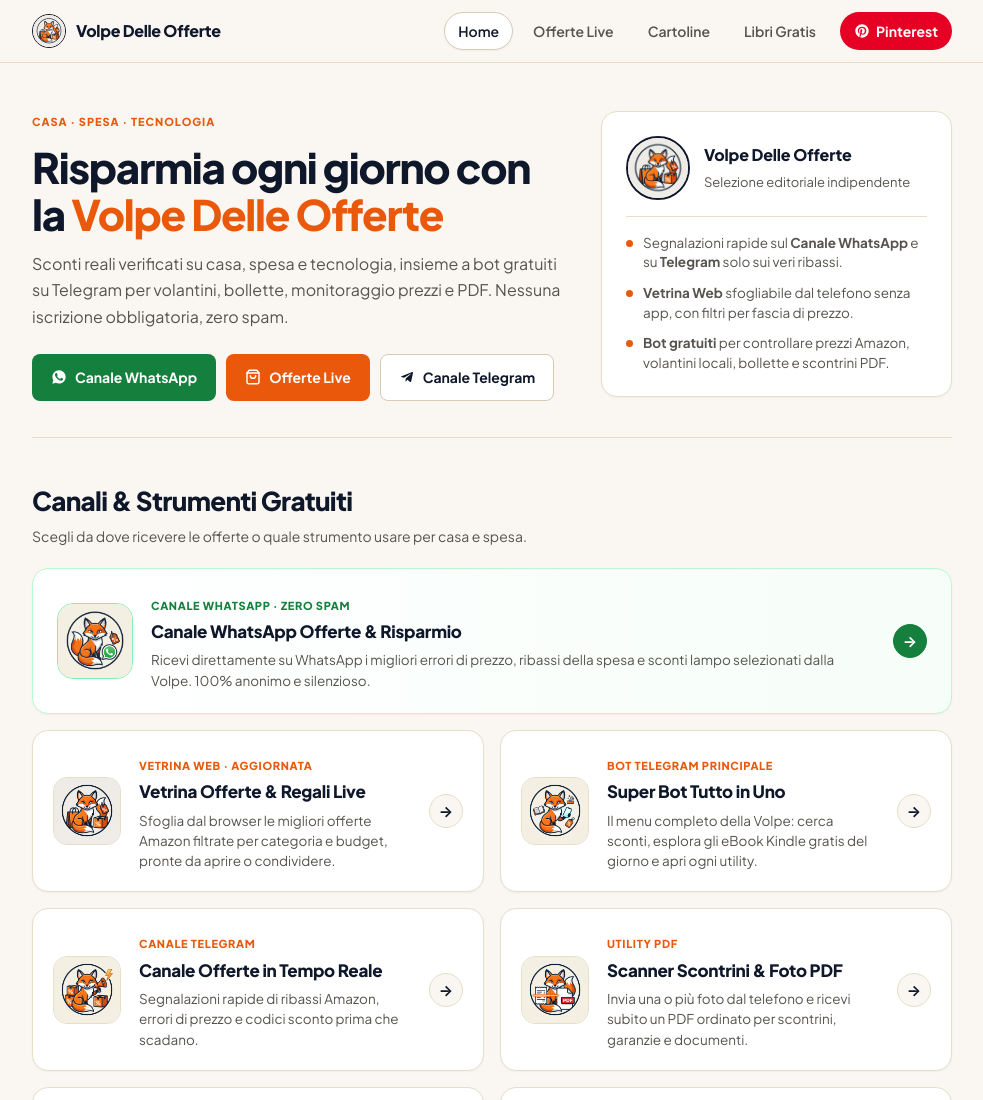
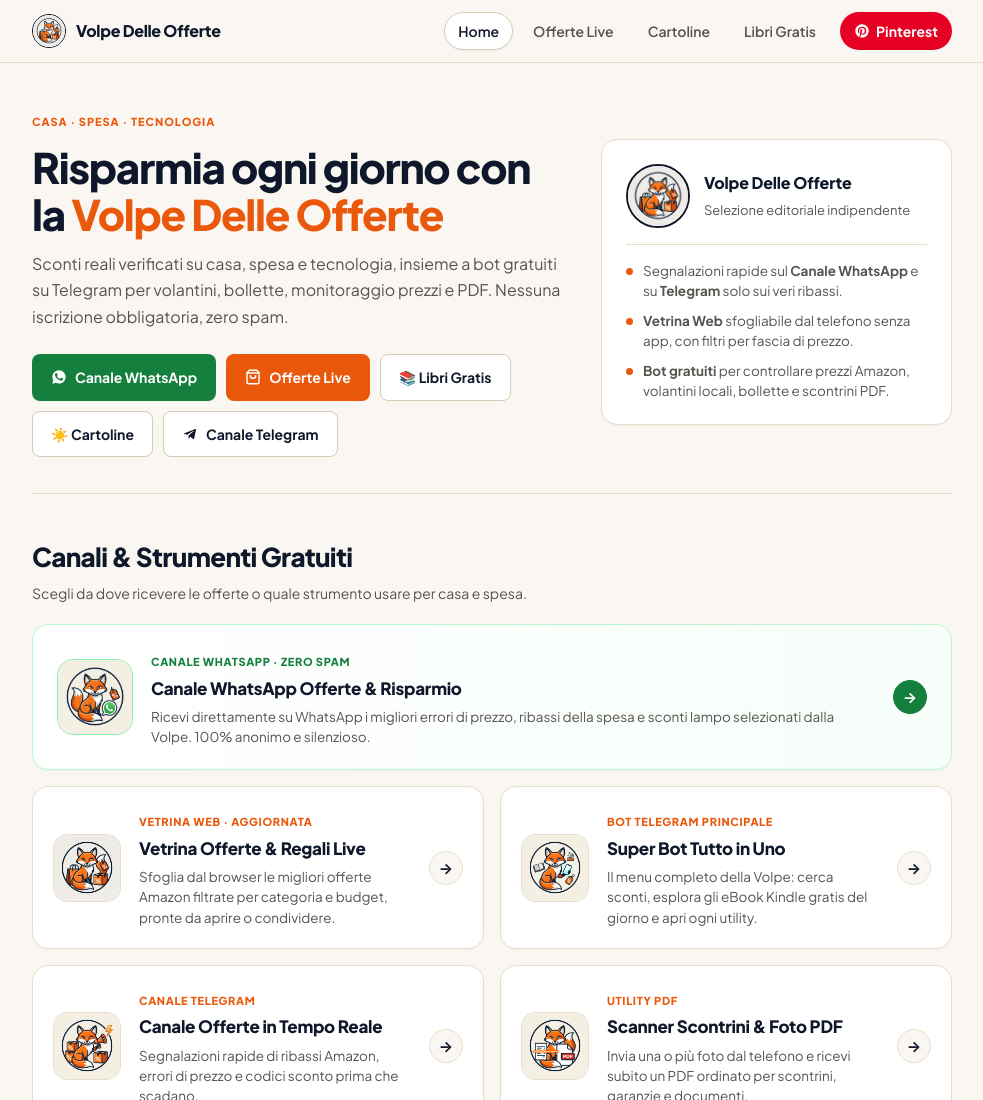
Before and after one commit to Alby-eheh/Alby-eheh.github.io, a plain HTML site: page index.html in a window 1280 px wide. Shown: the top 1100 px of the page, without its empty margins (148-1131 px from the left). Drawn offline with Linux system fonts and the light colour scheme.

Commit message:
Make homepage quick actions more intuitive and add top spacing

```diff
--- a/index.html
+++ b/index.html
@@ -473,6 +473,8 @@
               <svg class="icon-svg" viewBox="0 0 24 24" fill="none" stroke="currentColor" stroke-width="2.2" stroke-linecap="round" stroke-linejoin="round" aria-hidden="true"><path d="M6 2L3 6v14a2 2 0 0 0 2 2h14a2 2 0 0 0 2-2V6l-3-4z"/><line x1="3" y1="6" x2="21" y2="6"/><path d="M16 10a4 4 0 0 1-8 0"/></svg>
               Offerte Live
             </a>
+            <a class="btn btn-outline" href="libri/">📚 Libri Gratis</a>
+            <a class="btn btn-outline" href="buongiorno/">☀️ Cartoline</a>
             <a class="btn btn-outline" href="https://t.me/offertiamazon" target="_blank" rel="noopener">
               <svg class="icon-svg" viewBox="0 0 24 24" fill="currentColor" aria-hidden="true"><path d="M9.78 18.65l.28-4.23 7.68-6.92c.34-.31-.07-.46-.52-.19L7.74 13.3 3.64 12c-.88-.25-.89-.86.2-1.3l15.97-6.16c.73-.33 1.43.18 1.15 1.3l-2.72 12.81c-.19.91-.74 1.13-1.5.71L12.6 16.3l-1.99 1.93c-.23.23-.42.42-.83.42z"/></svg>
               Canale Telegram
```
